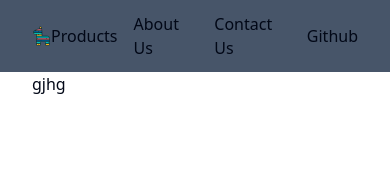
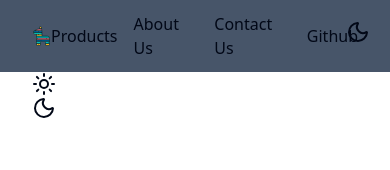
Before and after one commit to fanderssondev/Pinyata, a SvelteKit app: page / in a window 390 px wide. Shown: the top 170 px of the page. Built offline with nearby package versions, Linux system fonts and the light colour scheme.

Commit message:
Responsive header

```diff
--- a/package.json
+++ b/package.json
@@ -2,7 +2,7 @@
 	"name": "pinyata",
 	"version": "0.0.1",
 	"private": true,
-   "type": "module",
+	"type": "module",
 	"scripts": {
 		"dev": "vite dev",
 		"build": "vite build",
@@ -37,6 +37,7 @@
 	},
 	"dependencies": {
 		"clsx": "^2.1.1",
+		"lucide-svelte": "^0.390.0",
 		"tailwind-merge": "^2.3.0",
 		"tailwind-variants": "^0.2.1"
 	}
--- a/src/routes/+layout.svelte
+++ b/src/routes/+layout.svelte
@@ -1,6 +1,10 @@
-<script>
+<script lang="ts">
 	import '../app.css';
+	import Sun from 'lucide-svelte/icons/sun';
+	import Moon from 'lucide-svelte/icons/moon';
 </script>
+
+<button class="absolute right-5 top-5"><Moon /></button>
 
 <header class="max-w-full bg-slate-600 py-3">
 	<div class="lg:grid-cols-header container grid items-center">
@@ -21,6 +25,9 @@
 	</div>
 </header>
 
-<main class="container min-h-screen">gjhg</main>
+<main class="container min-h-screen">
+	<Sun />
+	<Moon />
+</main>
 
 <slot />
--- a/tailwind.config.ts
+++ b/tailwind.config.ts
@@ -8,7 +8,11 @@ const config: Config = {
    theme: {
       container: {
          center: true,
-         padding: "2rem",
+         padding: {
+            DEFAULT: '2rem',
+            sm: '2rem',
+            lg: '8rem',
+         },
          screens: {
             "2xl": "1400px"
          }
```
Also changed, not shown: 1 other file (tests, documents, lock files or other folders).
